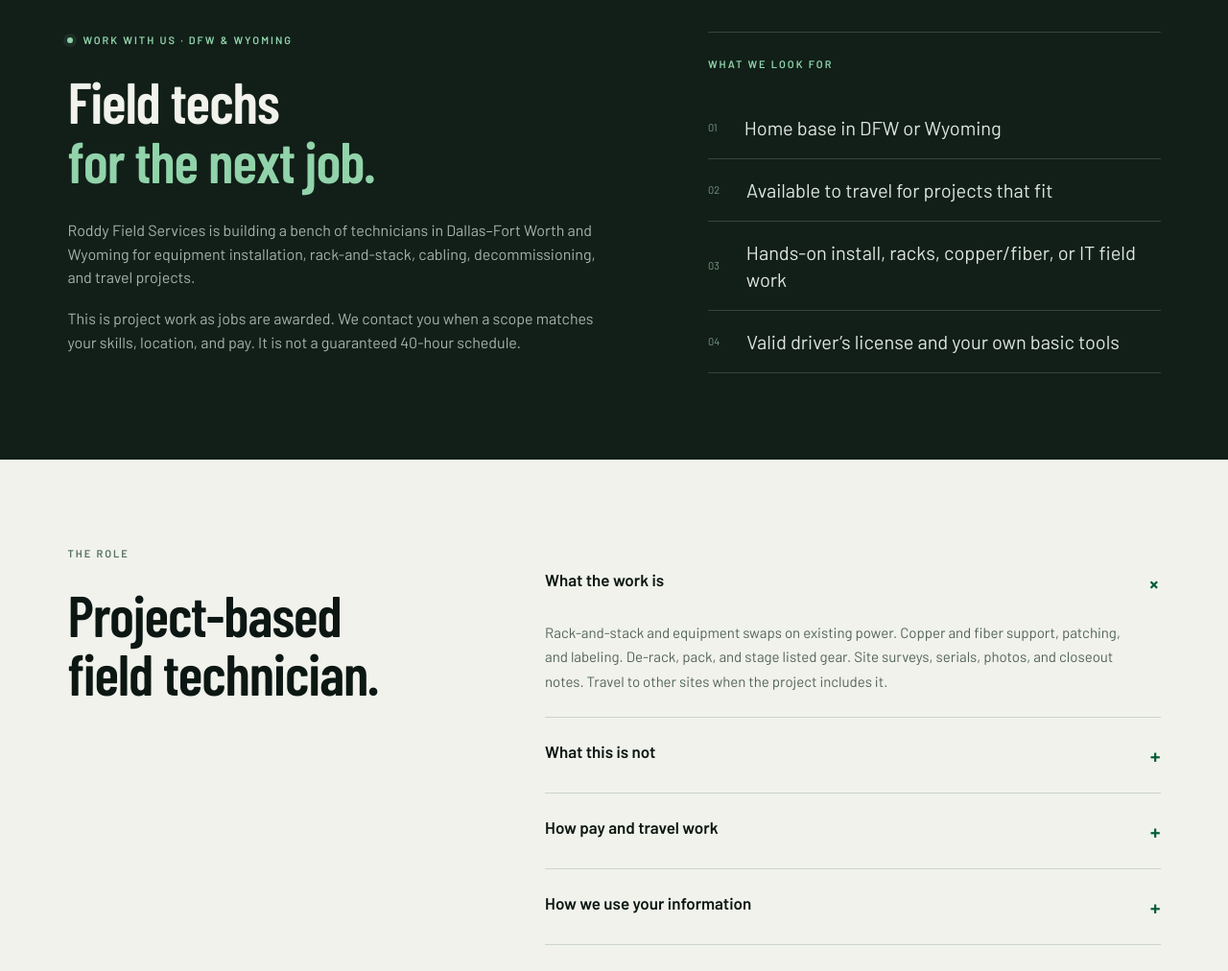
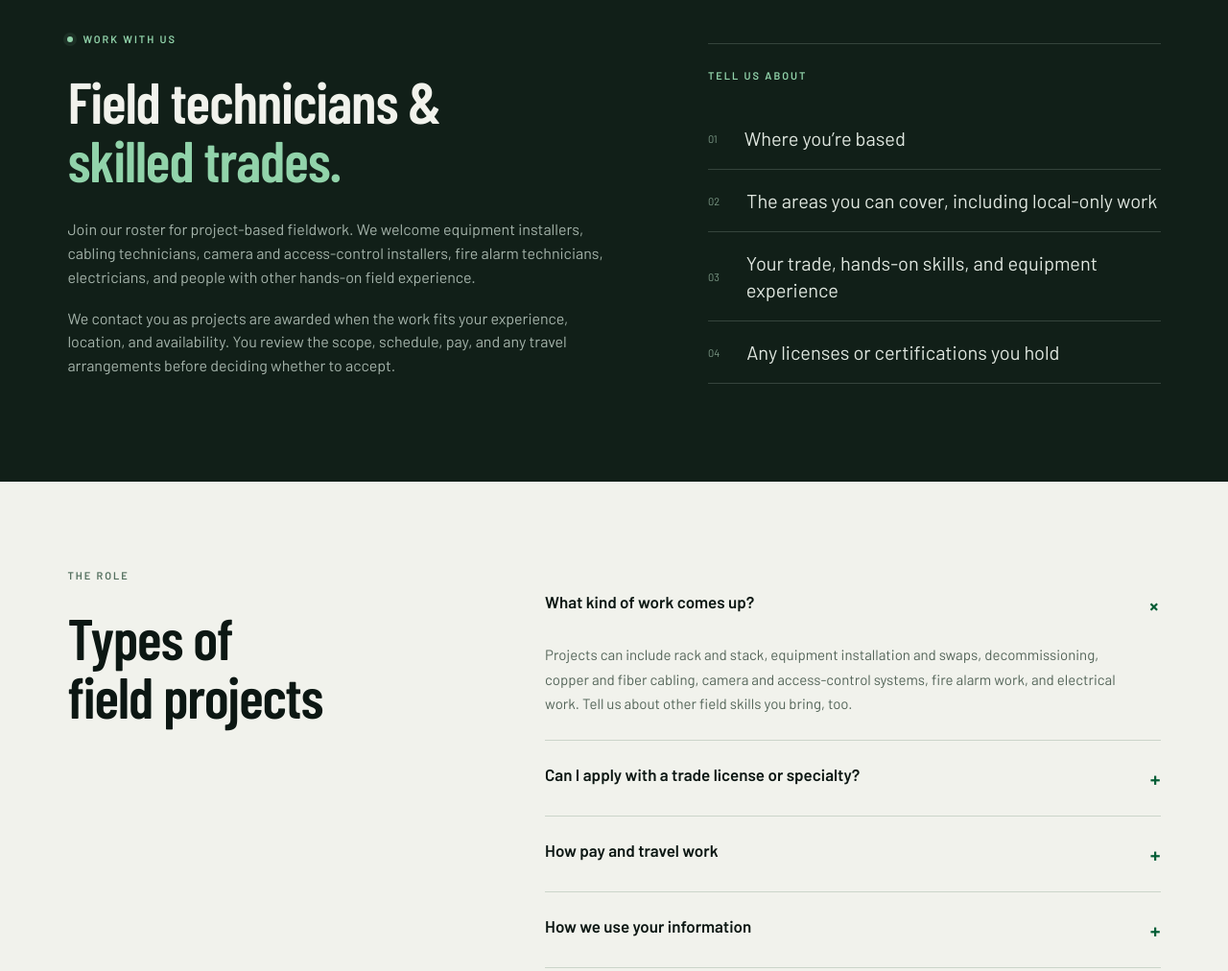
Before and after one commit to lionsarmor/roddyfs, a plain HTML site: page apply.html in a window 1280 px wide. Shown: the part 160-1172 px from the top of the page at 96% size. Drawn offline with nearby package versions, Linux system fonts and the light colour scheme; no server answers; a web font is replaced by a local one.

Commit message:
Welcome skilled trades and specialty installers to the roster

```diff
--- a/apply.html
+++ b/apply.html
@@ -3,13 +3,13 @@
 <head>
   <meta charset="utf-8"><meta name="viewport" content="width=device-width,initial-scale=1">
   <meta name="theme-color" content="#0c1713">
-  <title>Field technicians wanted | Roddy Field Services</title>
-  <meta name="description" content="Project-based field technician roster for Dallas–Fort Worth and Wyoming. Equipment installation, rack-and-stack, cabling, and travel work as projects are awarded.">
+  <title>Field technician &amp; skilled trades applications | Roddy Field Services</title>
+  <meta name="description" content="Join the Roddy Field Services roster for project-based installation, cabling, security systems, electrical, and other skilled fieldwork.">
   <link rel="canonical" href="https://apply.roddyfs.com/">
   <meta property="og:url" content="https://apply.roddyfs.com/">
   <meta property="og:image" content="https://roddyfs.com/assets/roddy-badge.png">
-  <meta property="og:title" content="Field technicians wanted | Roddy Field Services">
-  <meta property="og:description" content="Join the Roddy Field Services bench for DFW and Wyoming. Project-based install, cabling, and travel work.">
+  <meta property="og:title" content="Field technician &amp; skilled trades applications | Roddy Field Services">
+  <meta property="og:description" content="Apply for project-based fieldwork. We welcome technicians, electricians, security installers, and other skilled tradespeople.">
   <meta property="og:type" content="website">
   <link rel="icon" href="assets/favicon.svg" type="image/svg+xml"><link rel="stylesheet" href="styles.css">
   <script src="apply.js" defer></script><script src="analytics.js" defer></script>
@@ -25,28 +25,28 @@
 <main id="main">
   <section class="about section" style="grid-template-columns:1.1fr .9fr;gap:8%">
     <div class="about-copy">
-      <p class="eyebrow"><span class="status-dot"></span> WORK WITH US · DFW &amp; WYOMING</p>
-      <h2>Field techs<br><span>for the next job.</span></h2>
-      <p>Roddy Field Services is building a bench of technicians in Dallas–Fort Worth and Wyoming for equipment installation, rack-and-stack, cabling, decommissioning, and travel projects.</p>
-      <p>This is project work as jobs are awarded. We contact you when a scope matches your skills, location, and pay. It is not a guaranteed 40-hour schedule.</p>
+      <p class="eyebrow"><span class="status-dot"></span> WORK WITH US</p>
+      <h2>Field technicians &amp;<br><span>skilled trades.</span></h2>
+      <p>Join our roster for project-based fieldwork. We welcome equipment installers, cabling technicians, camera and access-control installers, fire alarm technicians, electricians, and people with other hands-on field experience.</p>
+      <p>We contact you as projects are awarded when the work fits your experience, location, and availability. You review the scope, schedule, pay, and any travel arrangements before deciding whether to accept.</p>
     </div>
     <div class="experience-panel">
-      <span class="eyebrow">WHAT WE LOOK FOR</span>
-      <div><span>01</span><p>Home base in DFW or Wyoming</p></div>
-      <div><span>02</span><p>Available to travel for projects that fit</p></div>
-      <div><span>03</span><p>Hands-on install, racks, copper/fiber, or IT field work</p></div>
-      <div><span>04</span><p>Valid driver’s license and your own basic tools</p></div>
+      <span class="eyebrow">TELL US ABOUT</span>
+      <div><span>01</span><p>Where you’re based</p></div>
+      <div><span>02</span><p>The areas you can cover, including local-only work</p></div>
+      <div><span>03</span><p>Your trade, hands-on skills, and equipment experience</p></div>
+      <div><span>04</span><p>Any licenses or certifications you hold</p></div>
     </div>
   </section>
 
   <section class="faq section">
     <div>
       <p class="eyebrow">THE ROLE</p>
-      <h2>Project-based<br>field technician.</h2>
+      <h2>Types of<br>field projects</h2>
     </div>
     <div class="faq-list">
-      <details open><summary>What the work is<span aria-hidden="true">+</span></summary><p>Rack-and-stack and equipment swaps on existing power. Copper and fiber support, patching, and labeling. De-rack, pack, and stage listed gear. Site surveys, serials, photos, and closeout notes. Travel to other sites when the project includes it.</p></details>
-      <details><summary>What this is not<span aria-hidden="true">+</span></summary><p>New 120 V circuits, hardwired UPS, fire alarm, cameras, or access control. Licensed electrical work stays with a licensed electrician. We will tell you the scope before you accept a project.</p></details>
+      <details open><summary>What kind of work comes up?<span aria-hidden="true">+</span></summary><p>Projects can include rack and stack, equipment installation and swaps, decommissioning, copper and fiber cabling, camera and access-control systems, fire alarm work, and electrical work. Tell us about other field skills you bring, too.</p></details>
+      <details><summary>Can I apply with a trade license or specialty?<span aria-hidden="true">+</span></summary><p>Yes. List the trade or systems you work on and where you’re licensed or certified, if applicable. We match project requirements to the people qualified to do the work.</p></details>
       <details><summary>How pay and travel work<span aria-hidden="true">+</span></summary><p>Pay and any travel arrangements are discussed for each assignment before you decide whether to accept.</p></details>
       <details><summary>How we use your information<span aria-hidden="true">+</span></summary><p>Roddy Field Services LLC keeps your contact details, skills, home base, and requested pay. If you opt in, we text that mobile number about matching jobs, start times, and site details. Message frequency varies (typically a few messages per matching job, usually under 10 per month). Message and data rates may apply. Reply STOP to opt out. Reply HELP for help. Consent to texts is not a condition of applying. Mobile numbers and SMS opt-in data are not shared with third parties for marketing. We ask before submitting your name to a customer. See our <a href="/privacy.html">privacy policy</a>.</p></details>
     </div>
@@ -61,7 +61,7 @@
       <a class="contact-phone" href="tel:+13072122648">+1 (307) 212-2648</a>
     </div>
     <form id="apply-form" enctype="multipart/form-data">
-      <h3>Applicant form — technicians only</h3>
+      <h3>Fieldwork application</h3>
       <div class="form-row">
         <label>Your name<input name="name" autocomplete="name" placeholder="Full name" required maxlength="100"></label>
         <label>Email<input name="email" type="email" autocomplete="email" placeholder="you@email.com" required maxlength="150"></label>
@@ -73,7 +73,7 @@
           <option value="" disabled selected>Select a region</option>
           <option>Dallas–Fort Worth, TX</option>
           <option>Wyoming</option>
-          <option>Open to relocate / other</option>
+          <option value="Open to relocate / other">Another location</option>
         </select></label>
       </div>
       <div class="form-row">
@@ -85,10 +85,10 @@
           <option>Nationwide overnight</option>
         </select></label>
       </div>
-      <label>Availability<input name="availability" placeholder="Nights, weekends, two weeks on / one off…" maxlength="180"></label>
-      <label>Skills and gear you have done<textarea name="skills" rows="4" placeholder="Racks, Cisco/Ciena, Cat6, fiber, Fluke, Toast, POS, decomm…" required maxlength="1000"></textarea></label>
-      <label>Certifications / notes <span class="optional">(optional)</span><input name="certs" placeholder="OSHA 10, BICSI, CompTIA, CDL…" maxlength="250"></label>
-      <label>Cover letter<textarea name="coverLetter" rows="6" placeholder="Why you want this work, what you have done, and when you can travel." required maxlength="8000"></textarea></label>
+      <label>Availability and work area<input name="availability" placeholder="City and state, work area, and days you’re available" maxlength="180"></label>
+      <label>Trade skills and equipment experience<textarea name="skills" rows="4" placeholder="Racks, Cat6, fiber, cameras, access control, fire alarms, electrical, or other field work" required maxlength="1000"></textarea></label>
+      <label>Licenses, certifications, and notes <span class="optional">(optional)</span><input name="certs" placeholder="License type and state, OSHA 10, BICSI, or other credentials" maxlength="250"></label>
+      <label>Cover letter<textarea name="coverLetter" rows="6" placeholder="Tell us what jobs you’ve done and the kind of fieldwork you’d like to take." required maxlength="8000"></textarea></label>
       <div class="form-row">
         <label>Resume (PDF or Word)<input name="resume" type="file" accept=".pdf,.doc,.docx,.txt,.rtf,application/pdf" required></label>
         <label>Cover letter file <span class="optional">(optional)</span><input name="coverLetterFile" type="file" accept=".pdf,.doc,.docx,.txt,.rtf,application/pdf"></label>
```
